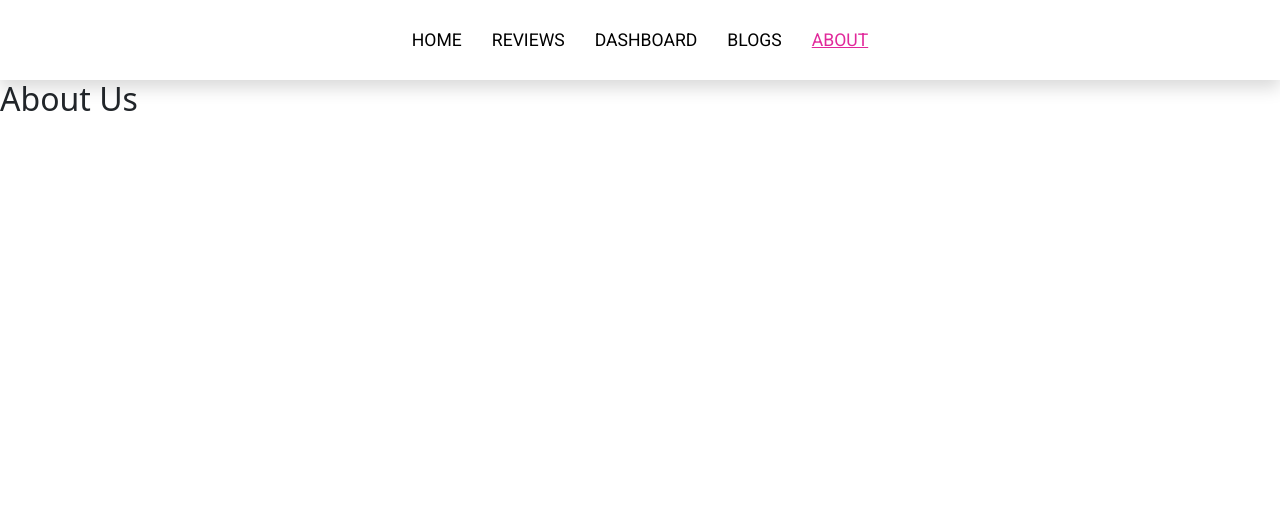
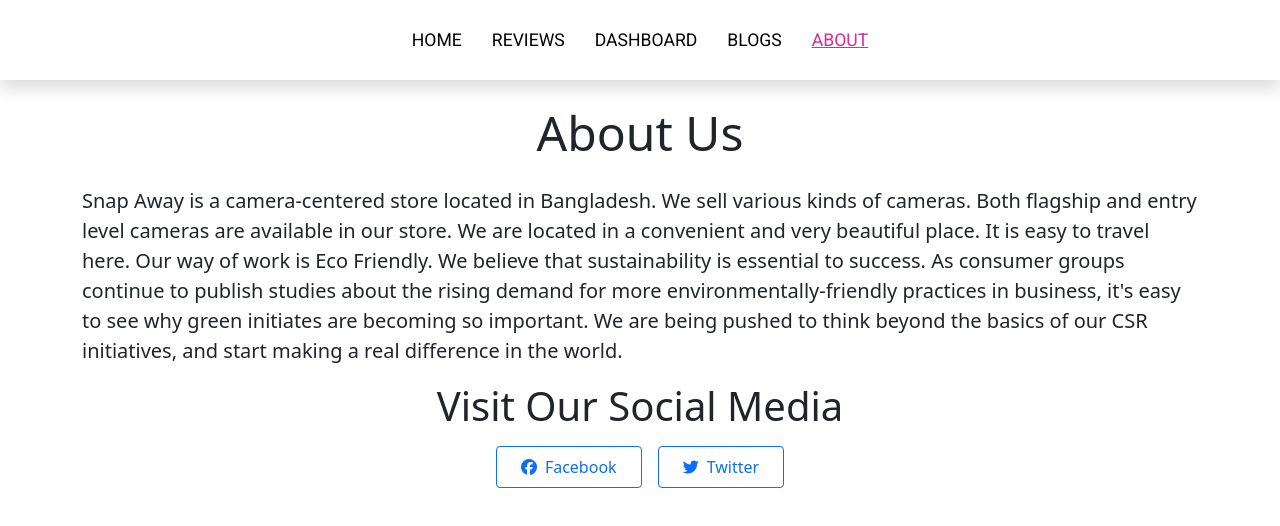
Before and after one commit to mohammadtanim24h/snap-away, a React (Create React App) app: page /about in a window 1280 px wide. Shown: the top 526 px of the page. Built offline with nearby package versions, Linux system fonts and the light colour scheme.

Commit message:
about us section added

```diff
--- a/src/components/About/About.js
+++ b/src/components/About/About.js
@@ -1,9 +1,17 @@
-import React from 'react';
+import React from "react";
 
 const About = () => {
     return (
-        <div>
-            <h2>About Us</h2>
+        <div className="container">
+            <h2 className="display-5 text-center my-4">About Us</h2>
+            <div>
+                <p className="lead">Snap Away is a camera-centered store located in Bangladesh. We sell various kinds of cameras. Both flagship and entry level cameras are available in our store. We are located in a convenient and very beautiful place. It is easy to travel here. Our way of work is Eco Friendly. We believe that sustainability is essential to success. As consumer groups continue to publish studies about the rising demand for more environmentally-friendly practices in business, it's easy to see why green initiates are becoming so important. We are being pushed to think beyond the basics of our CSR initiatives, and start making a real difference in the world.</p>
+            </div>
+            <div className="text-center">
+                <h3 className="display-6 my-3">Visit Our Social Media</h3>
+                <button className="btn btn-outline-primary px-4 py-2 mx-2"><i class="fa-brands fa-facebook me-2"></i>Facebook</button>
+                <button className="btn btn-outline-primary px-4 py-2 mx-2"><i class="fa-brands fa-twitter me-2"></i>Twitter</button>
+            </div>
         </div>
     );
 };
```
